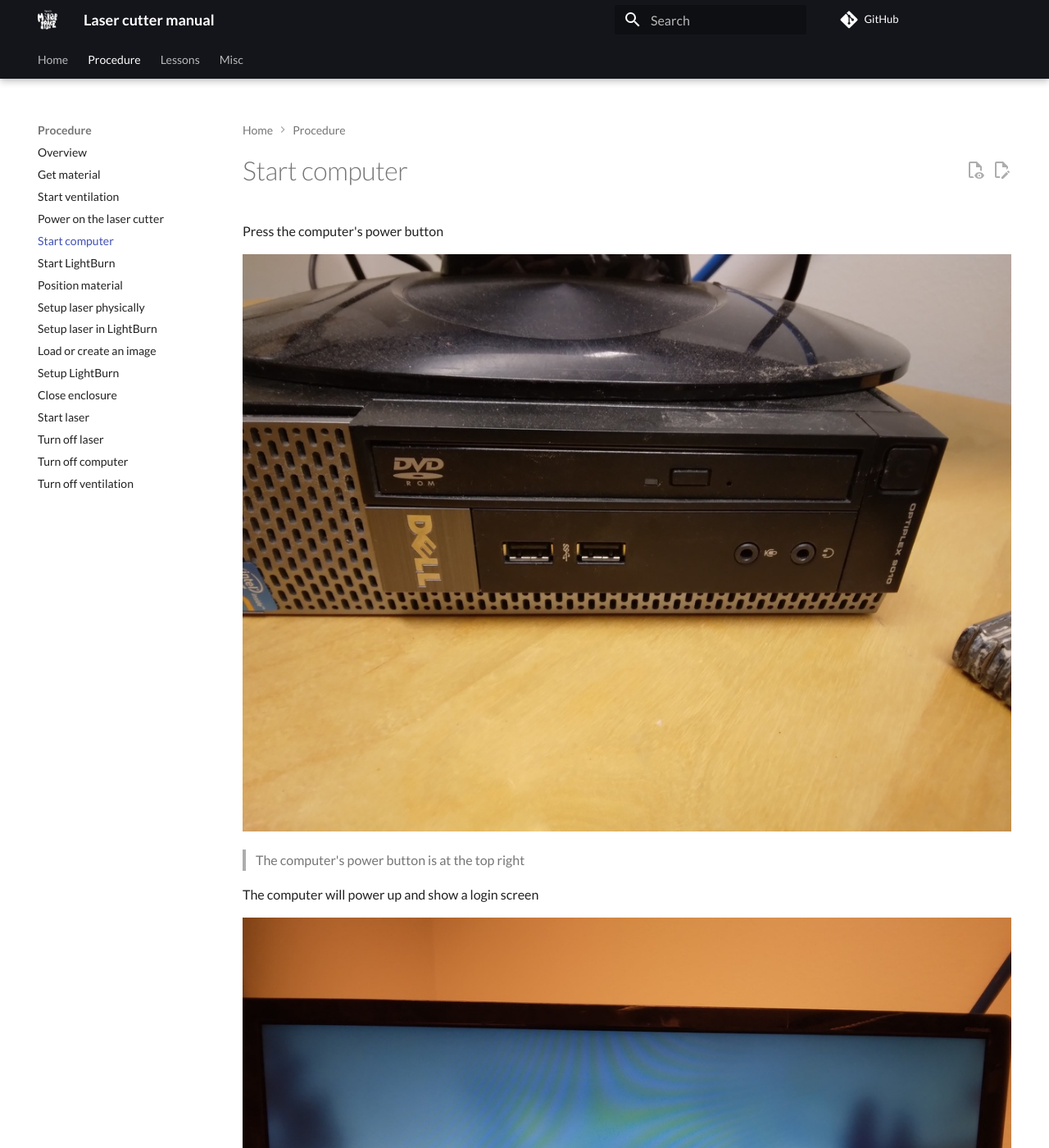
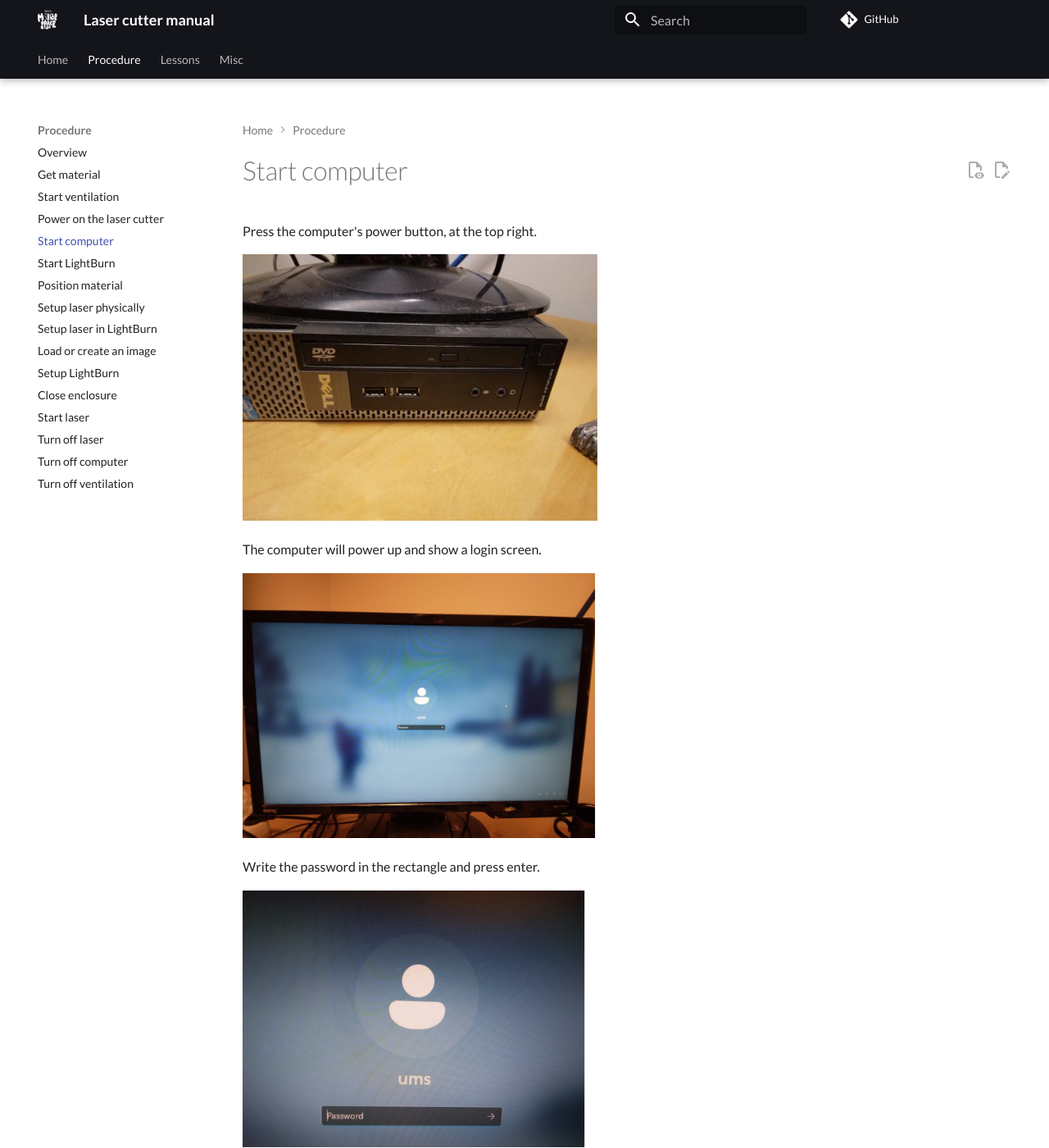
Before and after one commit to uppsala-makerspace/laser_cutter_guide, an MkDocs documentation site: the page built from docs/steps/start_computer.md, in a window 1280 px wide and 1400 px high. Shown: the whole window at 82% size. Built offline with MkDocs 1.6.1 and Material for MkDocs 9.7.7, drawn with Linux system fonts in a browser that asks for light colours; comment, search, counter and statistics services are not loaded; some of the changed text lies outside the part shown.

Commit message:
Safe page space

```diff
--- a/docs/steps/start_computer.md
+++ b/docs/steps/start_computer.md
@@ -7,22 +7,16 @@ tags:
 
 # Start computer
 
-Press the computer's power button
+Press the computer's power button, at the top right.
 
-![The computer's power button is at the top right](computer_power_button.jpg)
+![The computer's power button is at the top right](computer_power_button_50.png)
 
-> The computer's power button is at the top right
+The computer will power up and show a login screen.
 
-The computer will power up and show a login screen
+![The login screen](computer_login_screen_50.png)
 
-![The login screen](computer_login_screen.jpg)
+Write the password in the rectangle and press enter.
 
-> The login screen
-
-Write the password in the rectangle.
-
-![Write the password here and press enter](login_screen_no_password.jpg)
-
-> Write the password here and press enter
+![Write the password here and press enter](login_screen_no_password_50.png)
 
 You have now started the computer!
```
Also changed, not shown: docs/steps/start_ventilation.md (+9 -23 lines), docs/steps/computer_login_screen_50.jpg (added), docs/steps/computer_login_screen_50.png (added), docs/steps/computer_power_button_50.jpg (added), docs/steps/computer_power_button_50.png (added), docs/steps/door_to_woodshop_50.jpg (added), docs/steps/door_to_woodshop_50.png (added), docs/steps/login_screen_no_password_50.jpg (added), docs/steps/login_screen_no_password_50.png (added), docs/steps/ventilation_timer_right_side_up_50.jpg (added), docs/steps/ventilation_timer_right_side_up_50.png (added), docs/steps/woodshop_50.jpg (added), docs/steps/woodshop_50.png (added), docs/warning_laser.svg (deleted), 1 other file.
